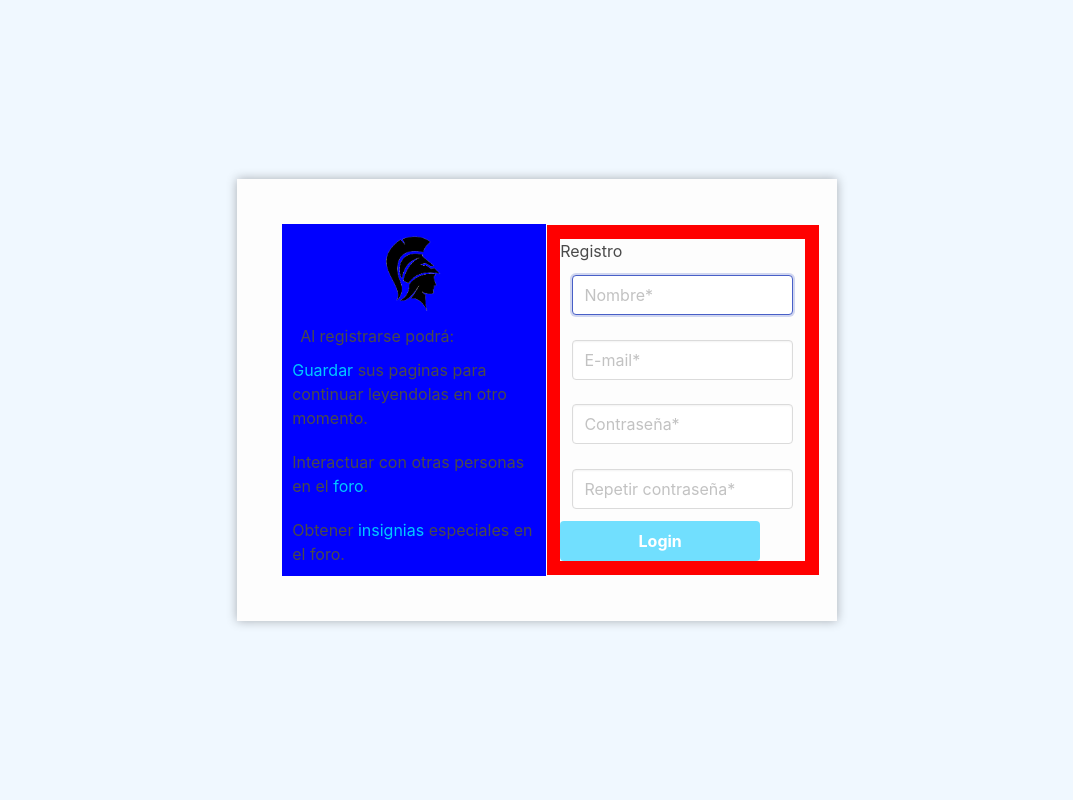
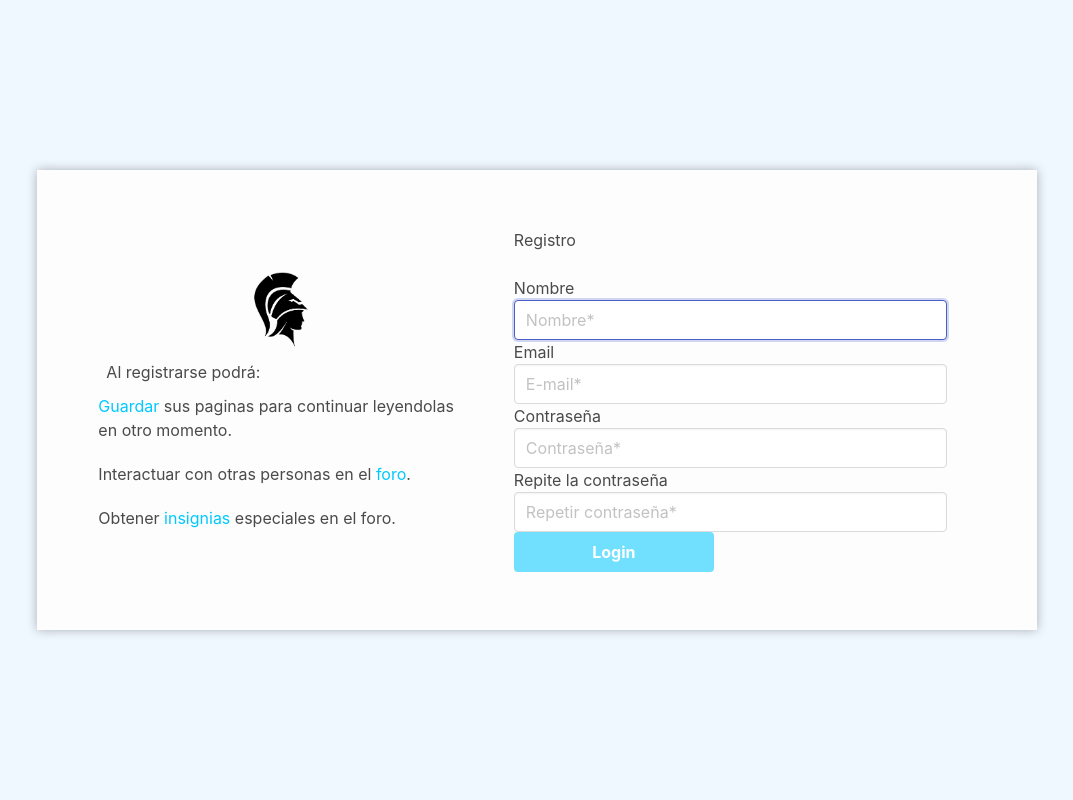
Before and after one commit to Jococa01/Proyecto-Integrado, a PHP site: page /signup.html in a window 1280 px wide. Shown: the whole page, without its empty margins (103-1176 px from the left). Run offline with PHP 8.4, Linux system fonts and the light colour scheme.

Commit message:
Visual medio gucci

```diff
--- a/portal/Assets/css/signup.css
+++ b/portal/Assets/css/signup.css
@@ -12,22 +12,31 @@
     margin:2em auto;
     padding: 2em;
     align-items:center;
-    display: grid;
+    display: inline-grid;
+    grid-gap: 2em;
     grid-template-columns: auto auto;
     box-shadow: 0 0 10px rgba(0, 0, 0, 0.3);
-    max-width: 600px;
+    max-width: 1000px;
+    min-width: 600px;
     max-height: fit-content;
+}
+.gride>*{
+    max-width: max-content;
 }
 
 #uno {
     width: 100%;
-    background-color: blue;
+    max-height: 320px;
+}
+@media (max-width: 540px) {
+    #uno{
+        display: none;
+    }
 }
 
-#dos {
-width: 100%;
-display: grid;
-background-color: red ;
+#dos>*{
+    align-items: center;
+    padding-right: 2em;
 }
 
 #boto{
--- a/signup.html
+++ b/signup.html
@@ -1,5 +1,6 @@
 <!DOCTYPE html>
 <html lang="en">
+
 <head>
   <meta charset="UTF-8">
   <meta http-equiv="X-UA-Compatible" content="IE=edge">
@@ -28,20 +29,19 @@
         </ul>
       </div>
       <div id="dos">
-          <div>
+        <form action="" method="post" id="signupid">
           <h1>Registro</h1>
-            <form action="" class="cuadrado">
-              <div><input class="input" type="text" placeholder="Nombre*" autofocus="" name="nombre" required>
-              </div><br>
-              <div><input class="input" type="email" placeholder="E-mail*" autofocus="" name="email" required>
-              </div><br>
-              <div><input class="input" type="password" placeholder="Contraseña*" autofocus="" required></div>
           <br>
-              <div><input class="input" type="password" placeholder="Repetir contraseña*" autofocus="" required></div>
-              <br>
+          <label>Nombre</label>
+          <input class="input" type="text" placeholder="Nombre*" autofocus="" name="nombre" required>
+          <label>Email</label>
+          <input class="input" type="email" placeholder="E-mail*" autofocus="" name="email" required>
+          <label>Contraseña</label>
+          <input class="input" type="password" placeholder="Contraseña*" autofocus="" required>
+          <label>Repite la contraseña</label>
+          <input class="input" type="password" placeholder="Repetir contraseña*" autofocus="" required>
           <input id="boto" type="submit" value="Login" class="button is-info ">
         </form>
-          </div>
       </div>
     </div>
   </div>
```
Lines whose indentation alone changed are shown as unchanged.
